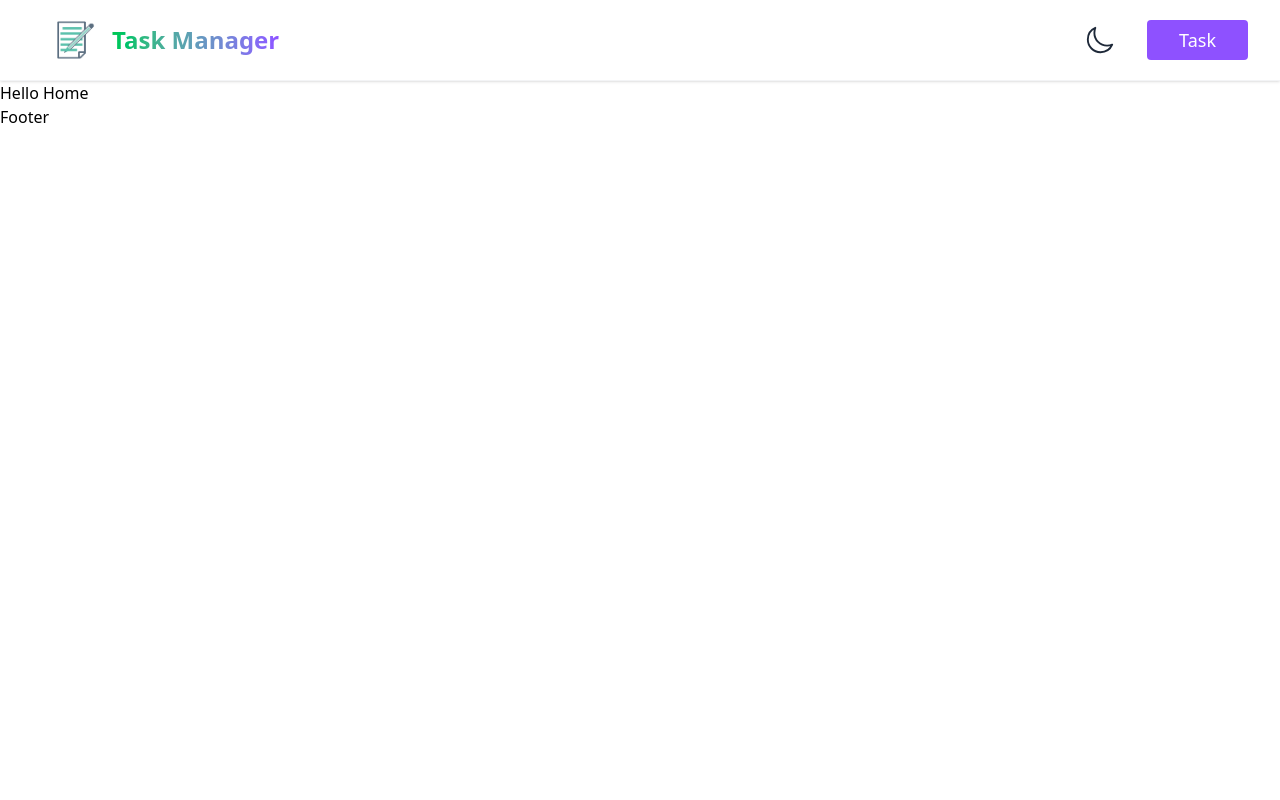
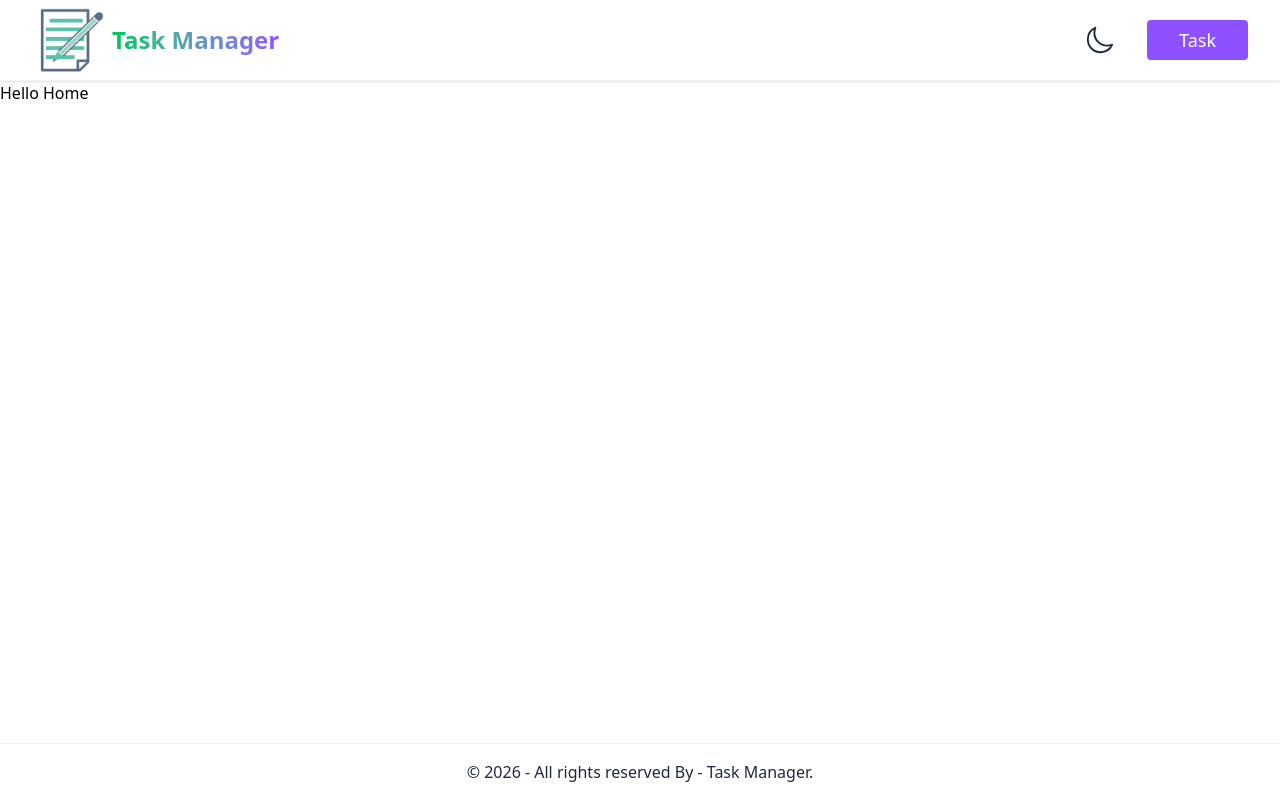
Before and after one commit to Jakaria030/task-manager, a React (Vite) app: page / in a window 1280 px wide. Built offline with nearby package versions, Linux system fonts and the light colour scheme.

Commit message:
Add footer design

```diff
--- a/src/App.jsx
+++ b/src/App.jsx
@@ -1,13 +1,16 @@
 import { Outlet } from "react-router";
 import Navbar from "./components/Navbar.jsx";
+import Footer from "./components/Footer.jsx";
 
 const App = () => {
 
     return (
-        <div>
+        <div className="flex flex-col min-h-screen">
             <Navbar />
-            <Outlet />
-            Footer
+            <main className="flex-grow">
+                <Outlet />
+            </main>
+            <Footer />
         </div>
     )
 };
--- /dev/null
+++ b/src/components/Footer.jsx
@@ -0,0 +1,12 @@
+
+const Footer = () => {
+    return (
+        <footer className="bg-white border-t border-gray-100">
+            <div className="max-w-7xl mx-auto px-4 md:px-8">
+                <p className="text-center text-gray-800 py-4">&copy; {new Date().getFullYear()} - All rights reserved By - Task Manager.</p>
+            </div>
+        </footer>
+    )
+};
+
+export default Footer;
```
Also changed, not shown: src/assets/logo.jpg.
